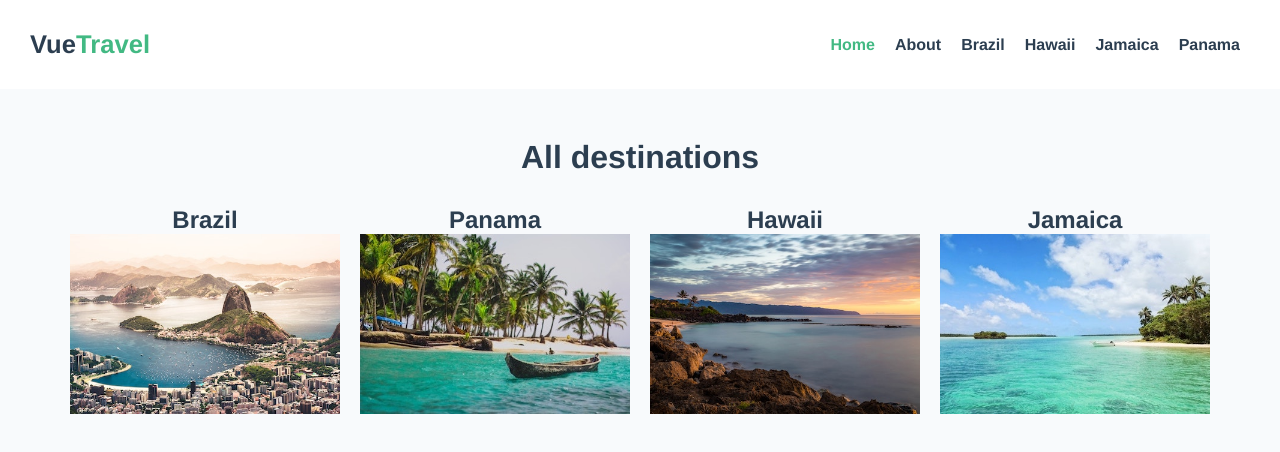
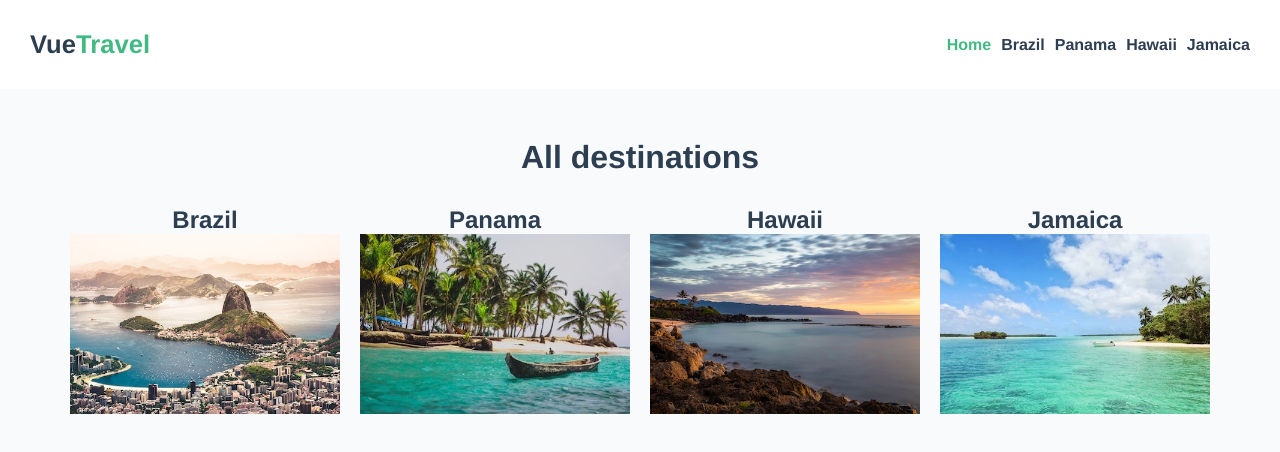
Before and after one commit to leoziondev/vueschool-vue-router-for-everyone, a Vue app: page / in a window 1280 px wide. Shown: the top 452 px of the page. Built offline with nearby package versions, Linux system fonts and the light colour scheme.

Commit message:
rerender components when vue router params changes

```diff
--- a/src/App.vue
+++ b/src/App.vue
@@ -1,10 +1,7 @@
 <template>
   <div id="app">
-    <div id="nav-header">
-      <h1>Vue<span>Travel</span></h1>
-      <TheNavigation />
-    </div>
-    <router-view />
+    <TheNavigation />
+    <router-view :key="$route.path" />
   </div>
 </template>
 
@@ -41,21 +38,4 @@ a:hover {
   text-align: center;
   color: #2c3e50;
 }
-
-#nav-header {
-  display: flex;
-  align-items: center;
-  justify-content: space-between;
-
-  padding: 30px;
-  background: white;
-}
-
-#nav-header h1 {
-  font-size: 1.6rem;
-}
-
-#nav-header h1 span {
-  color: #42b983;
-}
 </style>
--- a/src/components/TheNavigation.vue
+++ b/src/components/TheNavigation.vue
@@ -1,26 +1,77 @@
 <template>
-  <nav id="nav">
-    <router-link to="/">Home</router-link>
-    <router-link to="/about">About</router-link>
-    <router-link to="/brazil">Brazil</router-link>
-    <router-link to="/hawaii">Hawaii</router-link>
-    <router-link to="/jamaica">Jamaica</router-link>
-    <router-link to="/panama">Panama</router-link>
-  </nav>
+  <div id="nav-header">
+    <h1>Vue<span>Travel</span></h1>
+    <nav id="nav">
+      <ul class="nav-links">
+        <li class="nav-link-item">
+          <router-link to="/">Home</router-link>
+        </li>
+        <li
+          v-for="destination in destinations"
+          :key="destination.name"
+          class="nav-link-item"
+        >
+          <router-link
+            :to="{
+              name: 'DestinationDetails',
+              params: { id: destination.id },
+            }"
+          >
+            {{ destination.name }}
+          </router-link>
+        </li>
+      </ul>
+    </nav>
+  </div>
 </template>
 
+<script>
+import store from "@/store";
+
+export default {
+  data() {
+    return {
+      destinationId: this.$route.params.id,
+      destinations: store.destinations,
+    };
+  },
+};
+</script>
+
 <style scoped>
-#nav a {
-  font-weight: bold;
-  color: #2c3e50;
-  padding: 0 10px;
+#nav-header {
+  display: flex;
+  align-items: center;
+  justify-content: space-between;
+
+  padding: 30px;
+  background: white;
 }
 
-#nav a:hover {
+#nav-header h1 {
+  font-size: 1.6rem;
+}
+
+#nav-header h1 span {
   color: #42b983;
 }
 
-#nav a.router-link-exact-active {
+#nav .nav-links {
+  list-style: none;
+  display: flex;
+  gap: 10px;
+}
+
+#nav .nav-link-item {
+  font-weight: bold;
+  color: #2c3e50;
+}
+
+#nav .nav-link-item:hover {
+  color: #42b983;
+}
+
+#nav .nav-link-item a.router-link-exact-active {
   color: #42b983;
 }
 </style>
--- a/src/router/index.js
+++ b/src/router/index.js
@@ -9,36 +9,6 @@ const routes = [
     path: "/",
     name: "Home",
     component: Home,
-  },
-  {
-    path: "/about",
-    name: "About",
-    // route level code-splitting
-    // this generates a separate chunk (about.[hash].js) for this route
-    // which is lazy-loaded when the route is visited.
-    component: () =>
-      import(/* webpackChunkName: "about" */ "../views/About.vue"),
-  },
-  {
-    path: "/brazil",
-    name: "Brazil",
-    component: () => import(/* webpackChunkName: "brazil" */ "../views/Brazil"),
-  },
-  {
-    path: "/hawaii",
-    name: "Hawaii",
-    component: () => import(/* webpackChunkName: "hawaii" */ "../views/Hawaii"),
-  },
-  {
-    path: "/jamaica",
-    name: "Jamaica",
-    component: () =>
-      import(/* webpackChunkName: "jamaica" */ "../views/Jamaica"),
-  },
-  {
-    path: "/panama",
-    name: "panama",
-    component: () => import(/* webpackChunkName: "panama" */ "../views/Panama"),
   },
   {
     path: "/details/:id",
--- a/src/views/About.vue
+++ /dev/null
@@ -1,5 +0,0 @@
-<template>
-  <div class="about">
-    <h1>This is an about page</h1>
-  </div>
-</template>
--- a/src/views/Brazil.vue
+++ /dev/null
@@ -1,5 +0,0 @@
-<template>
-  <div>
-    <h2>Brazil</h2>
-  </div>
-</template>
--- a/src/views/Hawaii.vue
+++ /dev/null
@@ -1,5 +0,0 @@
-<template>
-  <div>
-    <h2>Hawaii</h2>
-  </div>
-</template>
--- a/src/views/Jamaica.vue
+++ /dev/null
@@ -1,5 +0,0 @@
-<template>
-  <div>
-    <h2>Jamaica</h2>
-  </div>
-</template>
--- a/src/views/Panama.vue
+++ /dev/null
@@ -1,5 +0,0 @@
-<template>
-  <div>
-    <h2>Panama</h2>
-  </div>
-</template>
```
